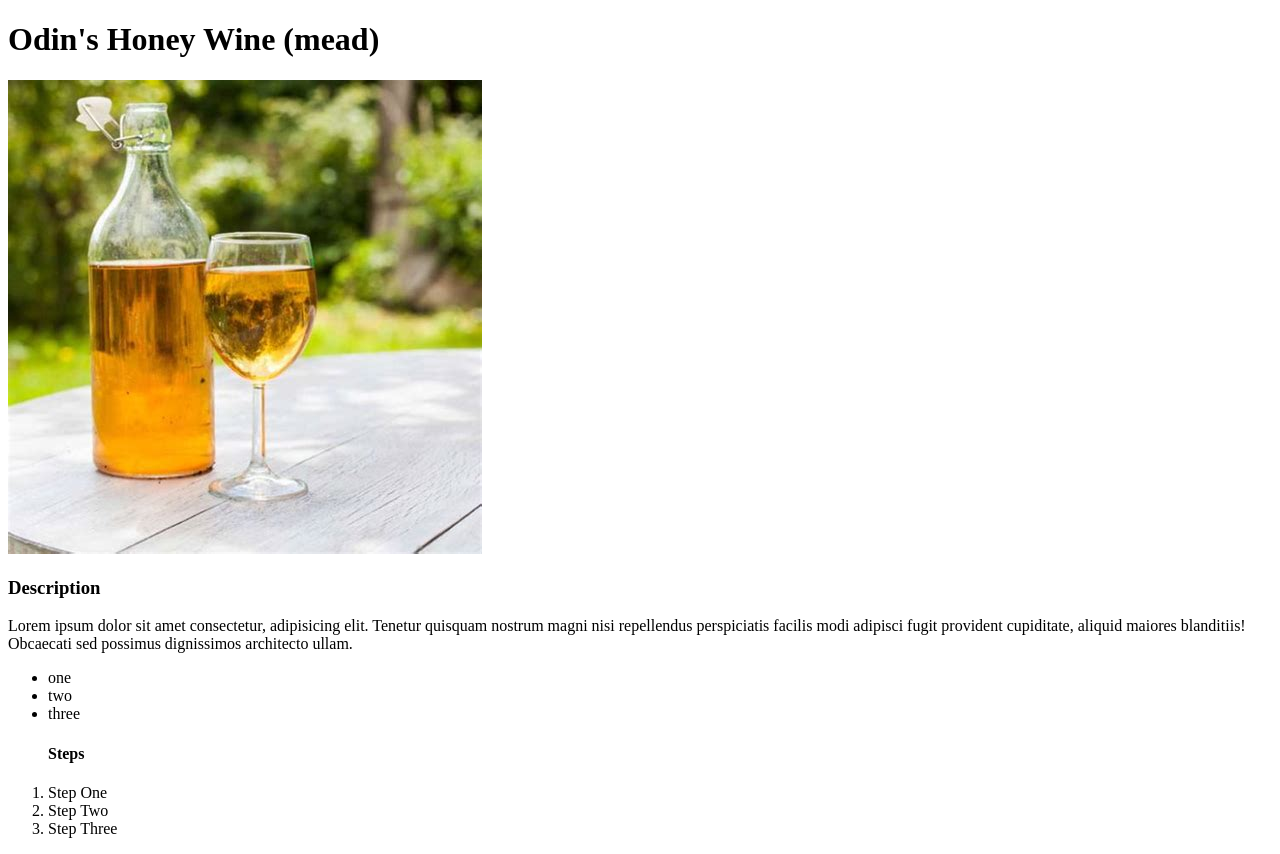
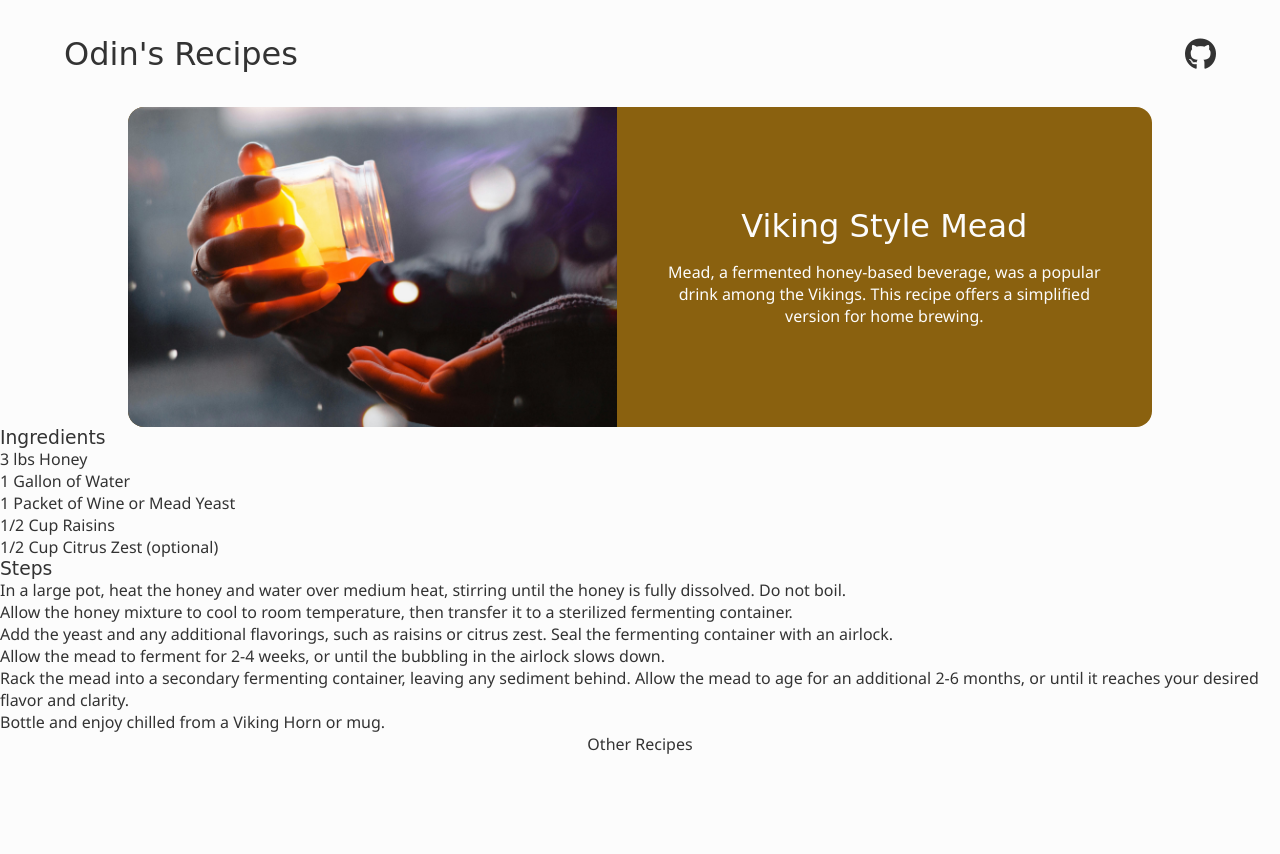
Before and after one commit to ManiacalMaynard/theOdinProject, a plain HTML site: page odin-recipes/recipes/mead.html in a window 1280 px wide. After the commit the page ends 800 px from the top, so only its background shows below. Drawn offline with Linux system fonts and the light colour scheme; a web font is replaced by a local one.

Commit message:
updated main recipe card styling

```diff
--- a/odin-recipes/recipes/mead.html
+++ b/odin-recipes/recipes/mead.html
@@ -4,29 +4,92 @@
     <meta charset="UTF-8" />
     <meta http-equiv="X-UA-Compatible" content="IE=edge" />
     <meta name="viewport" content="width=device-width, initial-scale=1.0" />
-    <title>Document</title>
+
+    <link rel="stylesheet" href="../styles.css" />
+    <script src="../scripts.js" defer></script>
+
+    <script
+      src="https://kit.fontawesome.com/f8e1c1f5ec.js"
+      crossorigin="anonymous"
+      defer
+    ></script>
+
+    <link rel="preconnect" href="https://fonts.googleapis.com" />
+    <link rel="preconnect" href="https://fonts.gstatic.com" crossorigin />
+    <link
+      href="https://fonts.googleapis.com/css2?family=Patua+One&display=swap"
+      rel="stylesheet"
+    />
+    <link
+      href="https://fonts.googleapis.com/css2?family=Macondo+Swash+Caps&family=Patua+One&display=swap"
+      rel="stylesheet"
+    />
+
+    <title>Odin's Recipes - Viking Style Mead</title>
   </head>
+
   <body>
-    <h1>Odin's Honey Wine (mead)</h1>
-    <img src="/images/th.jpeg" alt="a photo of honey wine" />
-    <h3>Description</h3>
-    <p>
-      Lorem ipsum dolor sit amet consectetur, adipisicing elit. Tenetur quisquam
-      nostrum magni nisi repellendus perspiciatis facilis modi adipisci fugit
-      provident cupiditate, aliquid maiores blanditiis! Obcaecati sed possimus
-      dignissimos architecto ullam.
-    </p>
-    <ul>
-      <li>one</li>
-      <li>two</li>
-      <li>three</li>
-    </ul>
+    <header>
+      <a href="../index.html"><h1>Odin's Recipes</h1></a>
+      <div class="header-icons">
+        <a
+          href="https://github.com/ManiacalMaynard/theOdinProject/tree/main/odin-recipes"
+          target="_blank"
+          rel="noopener noreferrer"
+          ><i class="fa-brands fa-github"></i
+        ></a>
+      </div>
+    </header>
 
-    <ol>
-      <h4>Steps</h4>
-      <li>Step One</li>
-      <li>Step Two</li>
-      <li>Step Three</li>
-    </ol>
+    <section class="recipe-main">
+      <img
+        src="../images/pexels-gantas-vaičiulėnas-2214337.jpg"
+        alt="Bottle and glass of mead"
+      />
+      <div class="recipe-title">
+        <h2>Viking Style Mead</h2>
+        <p>
+          Mead, a fermented honey-based beverage, was a popular drink among the
+          Vikings. This recipe offers a simplified version for home brewing.
+        </p>
+      </div>
+    </section>
+
+    <section class="recipe-instructions">
+      <h3>Ingredients</h3>
+      <ul>
+        <li>3 lbs Honey</li>
+        <li>1 Gallon of Water</li>
+        <li>1 Packet of Wine or Mead Yeast</li>
+        <li>1/2 Cup Raisins</li>
+        <li>1/2 Cup Citrus Zest (optional)</li>
+      </ul>
+      <h3>Steps</h3>
+      <ol>
+        <li>
+          In a large pot, heat the honey and water over medium heat, stirring
+          until the honey is fully dissolved. Do not boil.
+        </li>
+        <li>
+          Allow the honey mixture to cool to room temperature, then transfer it
+          to a sterilized fermenting container.
+        </li>
+        <li>
+          Add the yeast and any additional flavorings, such as raisins or citrus
+          zest. Seal the fermenting container with an airlock.
+        </li>
+        <li>
+          Allow the mead to ferment for 2-4 weeks, or until the bubbling in the
+          airlock slows down.
+        </li>
+        <li>
+          Rack the mead into a secondary fermenting container, leaving any
+          sediment behind. Allow the mead to age for an additional 2-6 months,
+          or until it reaches your desired flavor and clarity.
+        </li>
+        <li>Bottle and enjoy chilled from a Viking Horn or mug.</li>
+      </ol>
+    </section>
+    <section class="other-recipes">Other Recipes</section>
   </body>
 </html>
--- /dev/null
+++ b/odin-recipes/scripts.js
@@ -0,0 +1 @@
+console.log('Skooooool!'); //I am just a test
--- /dev/null
+++ b/odin-recipes/styles.css
@@ -0,0 +1,107 @@
+/* ----- SUPER BASIC RESET & ROOT ----- */
+*,
+*::before,
+*::after {
+  margin: 0;
+  padding: 0;
+  -webkit-box-sizing: border-box;
+  -moz-box-sizing: border-box;
+  box-sizing: border-box;
+  /* border: 1px pink solid; */
+}
+
+:root {
+  --yellow-dark: hsl(40, 80%, 30%);
+  --yellow-medium: hsl(40, 80%, 70%);
+  --yellow-light: hsl(40, 80%, 95%);
+  --blue-dark: hsl(180, 80%, 30%);
+  --not-black: hsl(0, 0%, 20%);
+  --not-white: hsl(0, 0%, 99%);
+  font-family: 'Lato Sans', 'Roboto Sans', 'Segoe UI', Geneva, Verdana,
+    sans-serif;
+  font-size: 1rem;
+}
+
+/* ----- ALL BLOCK ELEMENTS ----- */
+
+body {
+  background-color: var(--not-white);
+  color: var(--not-black);
+  display: flex;
+  flex-flow: column wrap;
+  justify-content: center;
+  align-items: center;
+}
+
+h1,
+h2,
+h3,
+h4 {
+  font-family: 'Macondo Swash Caps', cursive;
+  font-weight: 400;
+  font-style: normal;
+}
+
+i {
+  font-style: normal;
+}
+
+a {
+  text-decoration: none;
+  color: var(--not-black);
+}
+
+a:hover {
+  text-decoration: none;
+  color: var(--blue-dark);
+}
+
+/* ----- ALL SEMANTIC ELEMENTS ----- */
+
+header {
+  width: 100%;
+  padding: 2rem 4rem;
+  display: flex;
+  flex-flow: row nowrap;
+  justify-content: space-between;
+  align-items: center;
+}
+
+/* ----- CUSTOM CLASSES ----- */
+
+.header-icons {
+  font-size: 2rem;
+}
+
+.recipe-main {
+  width: 80vw;
+  height: 20rem;
+  display: flex;
+  flex-flow: row nowrap;
+  justify-content: center;
+  align-items: center;
+  text-align: center;
+  background-color: var(--yellow-dark);
+  border: 0px #333 solid;
+  border-radius: 1rem;
+}
+
+.recipe-main > img {
+  height: 100%;
+  border: 0px var(--not-black) solid;
+  border-radius: 1rem 0rem 0rem 1rem;
+}
+
+.main-photo > a {
+  font-weight: bold;
+}
+
+.recipe-title {
+  padding: 1rem 3rem;
+  color: var(--not-white);
+}
+
+.recipe-title > h2 {
+  font-size: 2rem;
+  padding-bottom: 1rem;
+}
```
Also changed, not shown: odin-recipes/images/pexels-gantas-vaičiulėnas-2214337.jpg (added).
